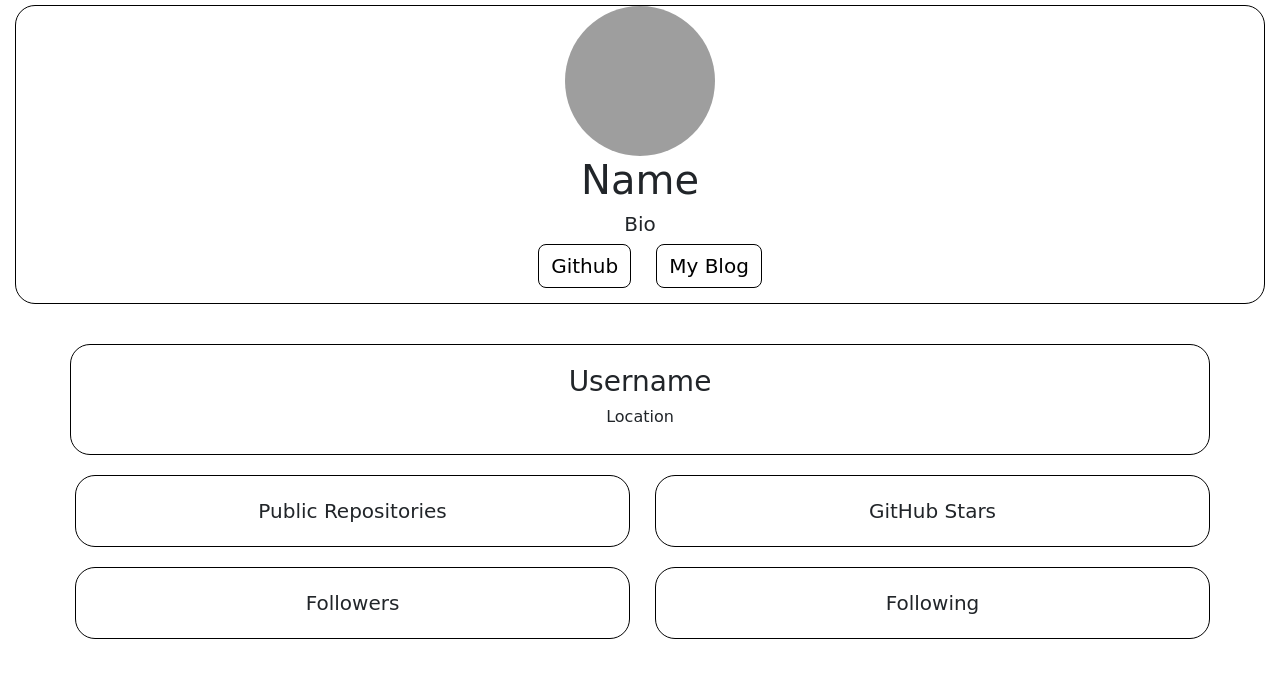
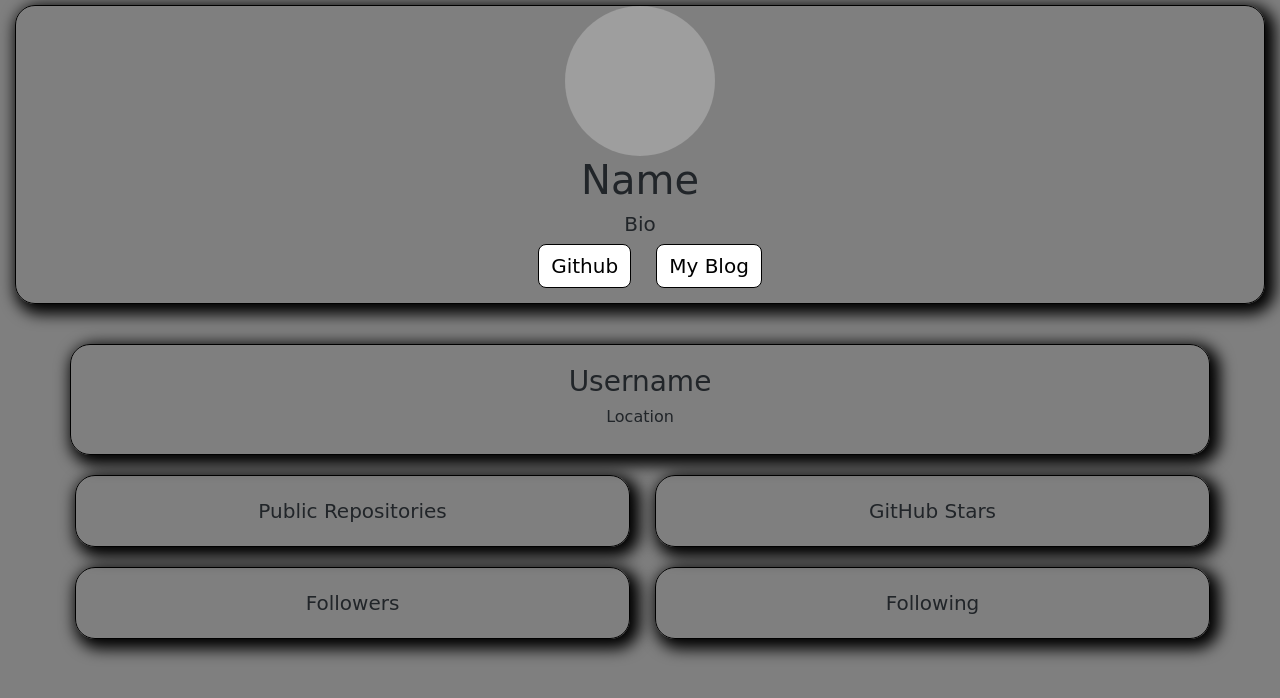
Before and after one commit to nikola4work/DeveloperProfile-generator, an Electron app: page template.html in a window 1280 px wide. Drawn offline with nearby package versions, Linux system fonts and the light colour scheme; grey boxes are pictures that could not be loaded; a web font is replaced by a local one.

Commit message:
i was able to add box shadow to cards

```diff
--- a/template.html
+++ b/template.html
@@ -24,6 +24,11 @@
             -webkit-print-color-adjust: exact !important;
             font-family: "Delius Swash Caps", cursive;
             font-family: "Patrick Hand SC", cursive;
+            background-image: "https://insights.dice.com/wp-content/uploads/2019/11/Screen-Shot-2019-11-14-at-10.37.26-AM.png" !important;
+            background-position: center;
+            background-size: cover;
+            background-repeat: no-repeat;
+            background-color: rgba(0, 0, 0, 0.5);
         }
 
         #profile-pic {
@@ -62,6 +67,8 @@
             border: 1px solid black;
             text-align: center;
             border-radius: 20px;
+            -webkit-box-shadow: 5px 5px 15px 5px #000000 !important;
+            box-shadow: 5px 5px 15px 5px #000000 !important;
         }
 
         #info {
@@ -70,6 +77,8 @@
             margin-top: 40px;
             padding: 20px;
             border-radius: 20px;
+            -webkit-box-shadow: 5px 5px 15px 5px #000000 !important;
+            box-shadow: 5px 5px 15px 5px #000000 !important;
         }
 
         #layout {
@@ -85,6 +94,8 @@
             margin-left: 25px;
             border-radius: 20px;
             font-size: 20px;
+            -webkit-box-shadow: 5px 5px 15px 5px #000000 !important;
+            box-shadow: 5px 5px 15px 5px #000000 !important;
         }
 
         #adjust {
```
Also changed, not shown: index.js (+26 -24 lines).
